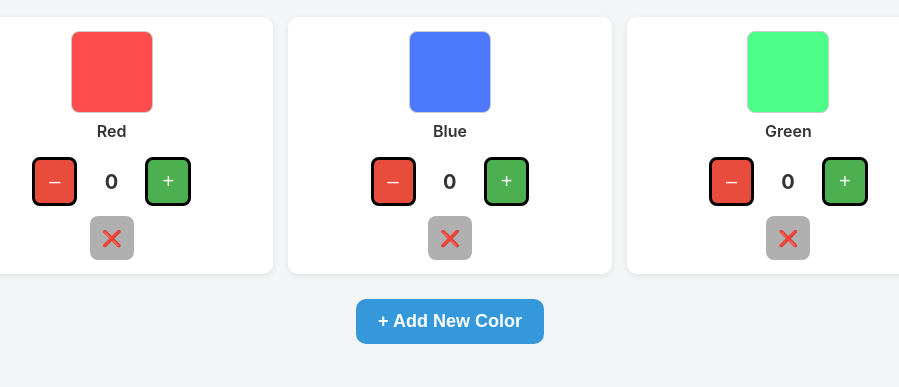
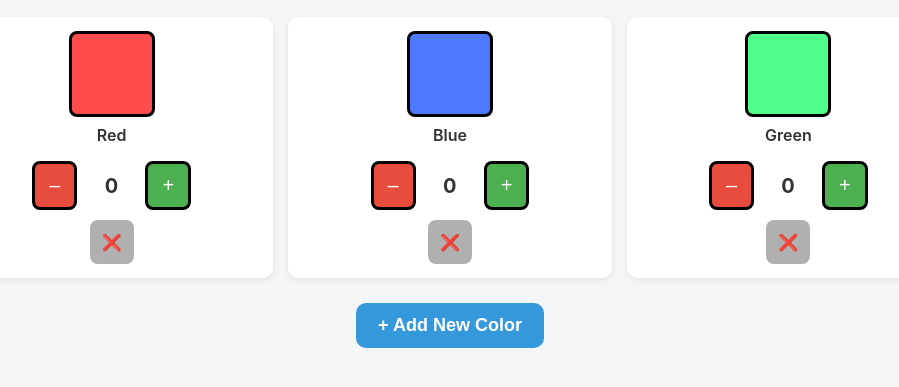
Before and after one commit to Eq-dev/color-inventory, a plain HTML site: page index.html in a window 1280 px wide. Shown: the part 63-450 px from the top of the page, without its empty margins (190-1089 px from the left). Drawn offline with Linux system fonts and the light colour scheme.

Commit message:
Update index.html

```diff
--- a/index.html
+++ b/index.html
@@ -43,7 +43,7 @@
       width: 80px;
       height: 80px;
       border-radius: 8px;
-      border: 1px solid #ccc;
+      border: 3px solid #000;
       margin-bottom: 8px;
     }
 
```
